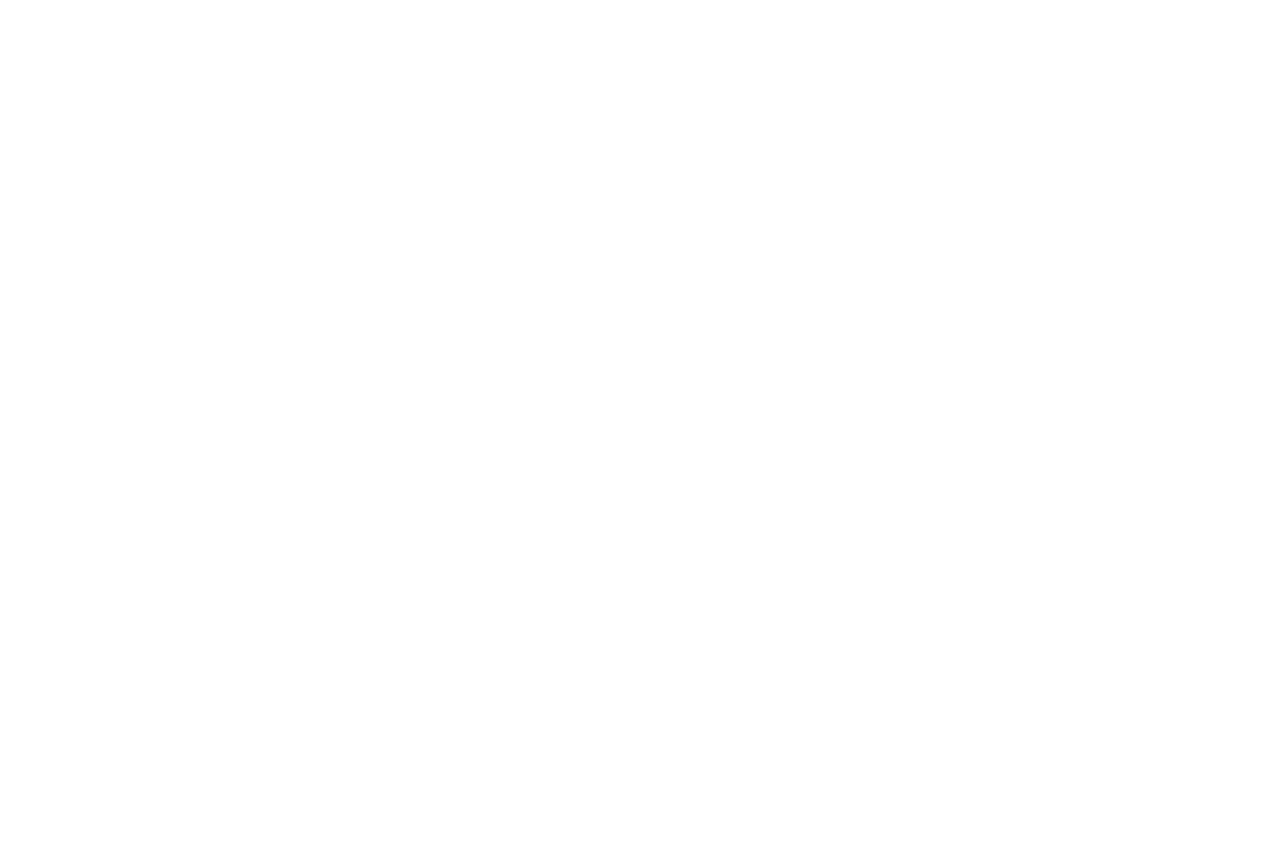
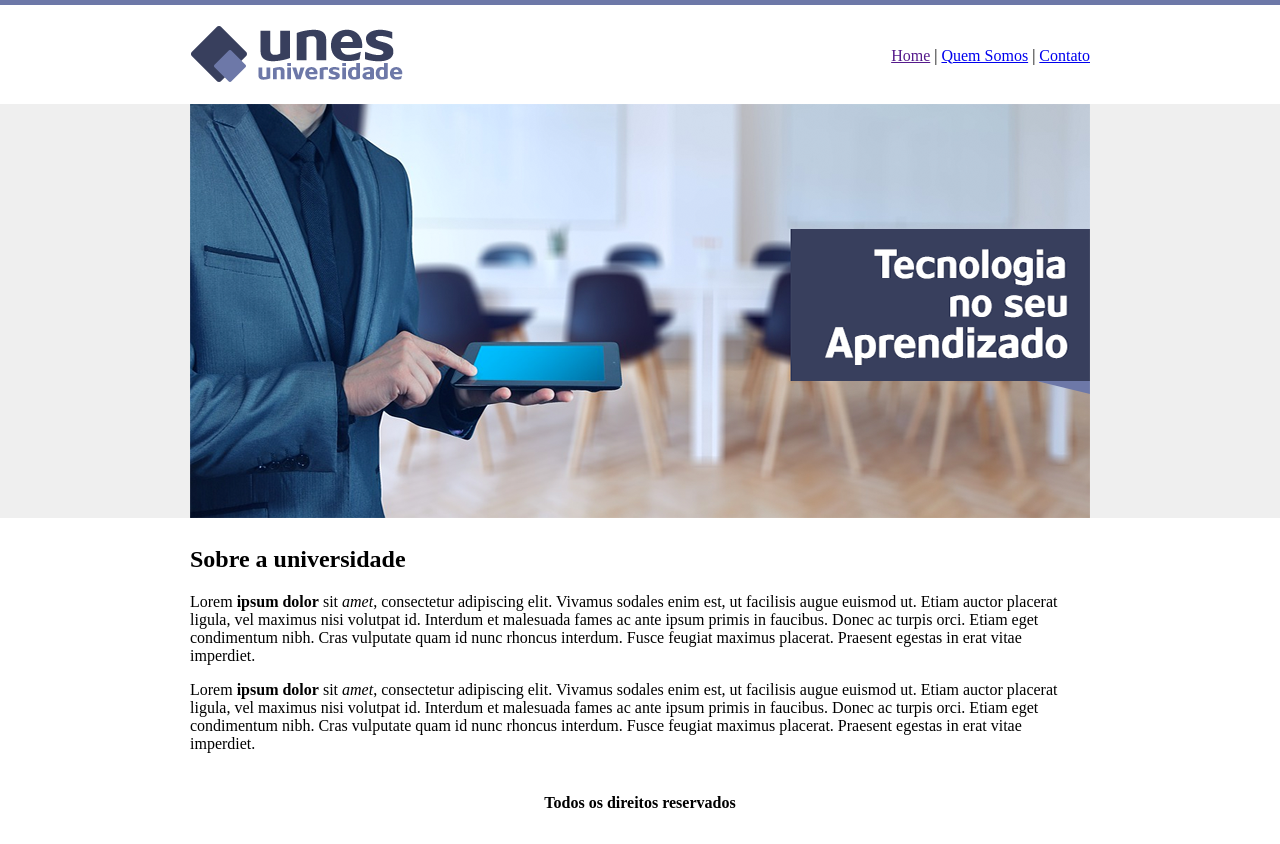
Before and after one commit to Talita-S/desenvolvimento-web, a plain HTML site: page project1-UNES/index.html in a window 1280 px wide. Before the commit the page ends 800 px from the top, so only its background shows below. Drawn offline with Linux system fonts and the light colour scheme.

Commit message:
feat: homepage with pure html5

```diff
--- a/project1-UNES/index.html
+++ b/project1-UNES/index.html
@@ -4,5 +4,46 @@
     <meta charset="UTF-8" />
     <title>UNES - Página Principal</title>
   </head>
-  <body></body>
+  <body background="imagens/fundo.png">
+    <table width="900" align="center">
+      <tr>
+        <td height="89"><img src="imagens/logo.png" /></td>
+        <td align="right">
+          <a href="">Home</a> | <a href="quem-somos.html">Quem Somos</a> |
+          <a href="contato.html">Contato</a>
+        </td>
+      </tr>
+      <tr>
+        <td colspan="2"><img src="imagens/capa.png" /></td>
+      </tr>
+      <tr>
+        <td colspan="2">
+          <h2>Sobre a universidade</h2>
+          <p>
+            Lorem <strong>ipsum dolor</strong> sit <em>amet</em>, consectetur
+            adipiscing elit. Vivamus sodales enim est, ut facilisis augue
+            euismod ut. Etiam auctor placerat ligula, vel maximus nisi volutpat
+            id. Interdum et malesuada fames ac ante ipsum primis in faucibus.
+            Donec ac turpis orci. Etiam eget condimentum nibh. Cras vulputate
+            quam id nunc rhoncus interdum. Fusce feugiat maximus placerat.
+            Praesent egestas in erat vitae imperdiet.
+          </p>
+          <p>
+            Lorem <strong>ipsum dolor</strong> sit <em>amet</em>, consectetur
+            adipiscing elit. Vivamus sodales enim est, ut facilisis augue
+            euismod ut. Etiam auctor placerat ligula, vel maximus nisi volutpat
+            id. Interdum et malesuada fames ac ante ipsum primis in faucibus.
+            Donec ac turpis orci. Etiam eget condimentum nibh. Cras vulputate
+            quam id nunc rhoncus interdum. Fusce feugiat maximus placerat.
+            Praesent egestas in erat vitae imperdiet.
+          </p>
+        </td>
+      </tr>
+      <tr>
+        <td colspan="2" align="center">
+          <h4>Todos os direitos reservados</h4>
+        </td>
+      </tr>
+    </table>
+  </body>
 </html>
```
